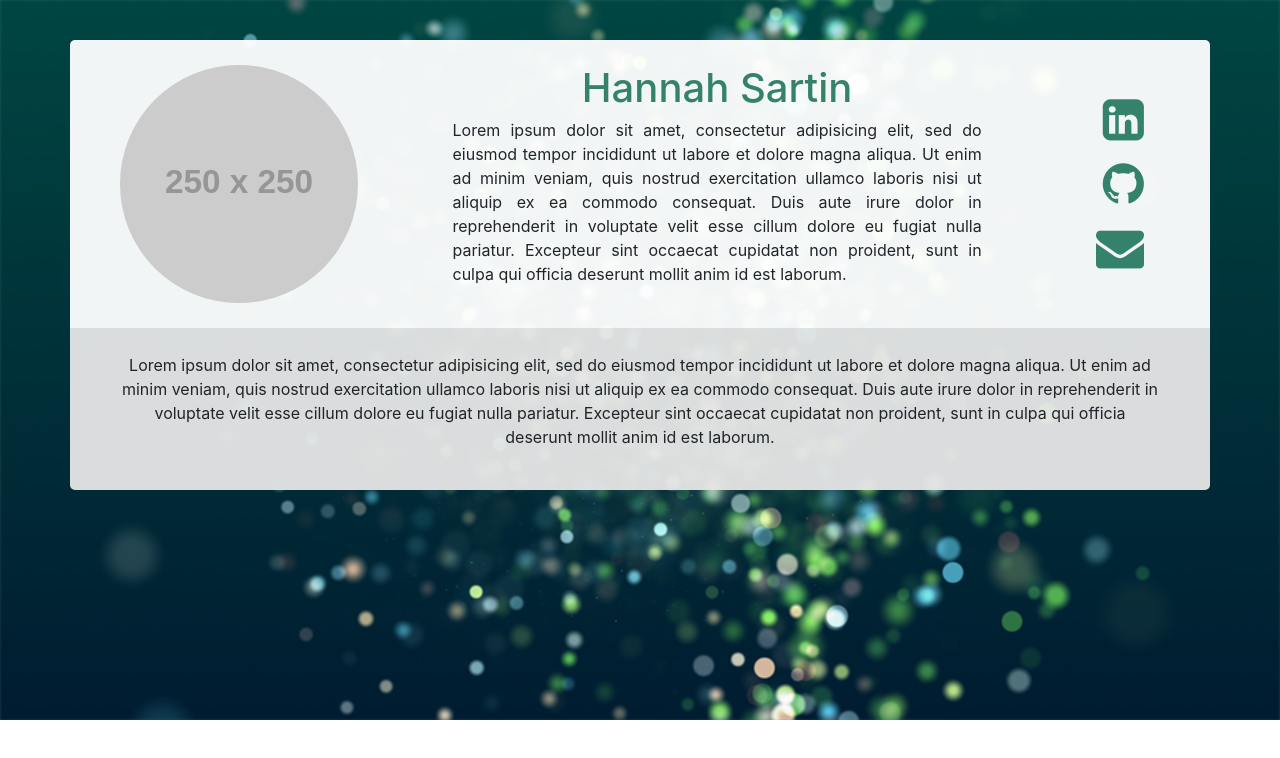
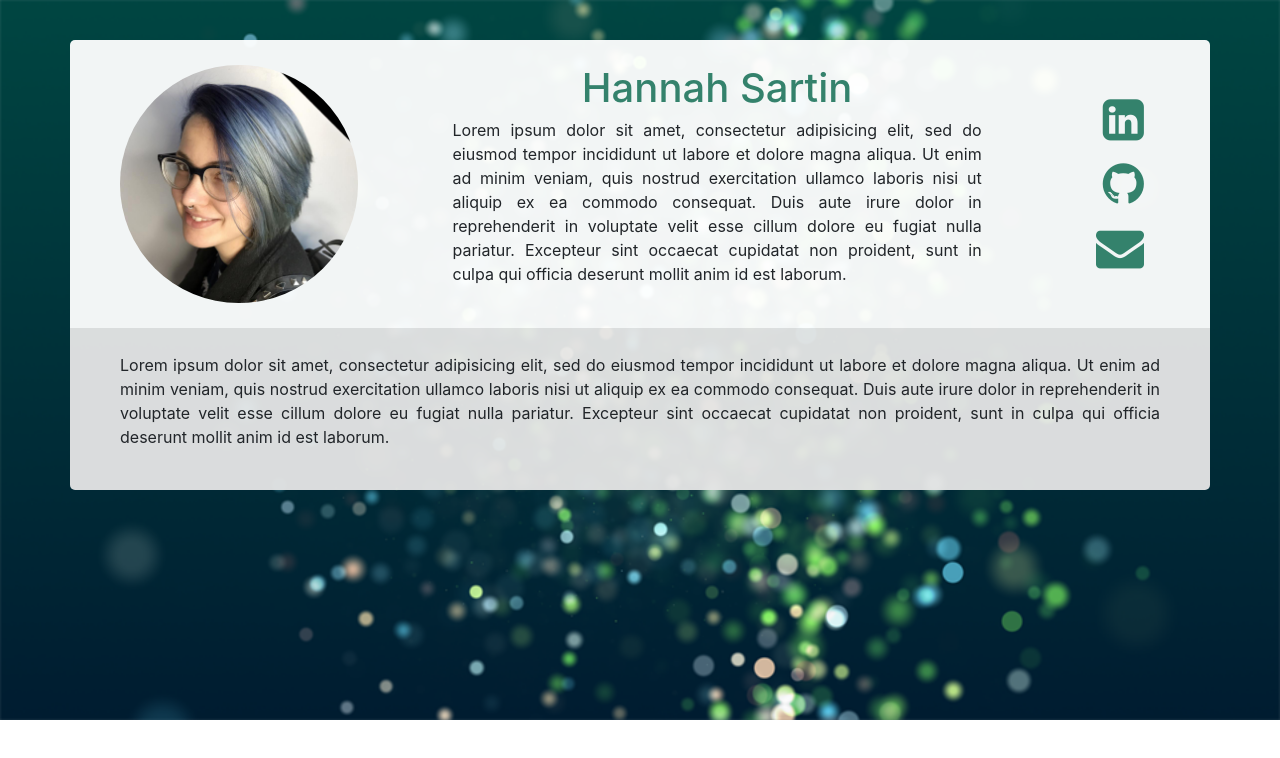
Before and after one commit to sylve0n/sylve0n.github.io.deprecated, a plain HTML site: page index.html in a window 1280 px wide. Drawn offline with nearby package versions, Linux system fonts and the light colour scheme; placeholder pictures from the web are drawn by us.

Commit message:
Added headshot

```diff
--- a/index.html
+++ b/index.html
@@ -23,7 +23,8 @@
 
           </div> -->
           <div class="col-md-3">
-            <img src="http://via.placeholder.com/250x250" class="rounded-circle img-fluid" alt="me">
+            <!-- <img src="http://via.placeholder.com/250x250" class="rounded-circle img-fluid" alt="me"> -->
+            <img src="images/me.jpg" class="rounded-circle img-fluid" alt="me">
           </div>
           <div class="col">
             <h1>Hannah Sartin</h1>
@@ -42,7 +43,7 @@
       </div>
 
       <div class="container container-secondary">
-        <p>
+        <p class="text-justify">
           Lorem ipsum dolor sit amet, consectetur adipisicing elit, sed do eiusmod tempor incididunt ut labore et dolore magna aliqua. Ut enim ad minim veniam, quis nostrud exercitation ullamco laboris nisi ut aliquip ex ea commodo consequat. Duis aute irure dolor in reprehenderit in voluptate velit esse cillum dolore eu fugiat nulla pariatur. Excepteur sint occaecat cupidatat non proident, sunt in culpa qui officia deserunt mollit anim id est laborum.
         </p>
       </div>
```
